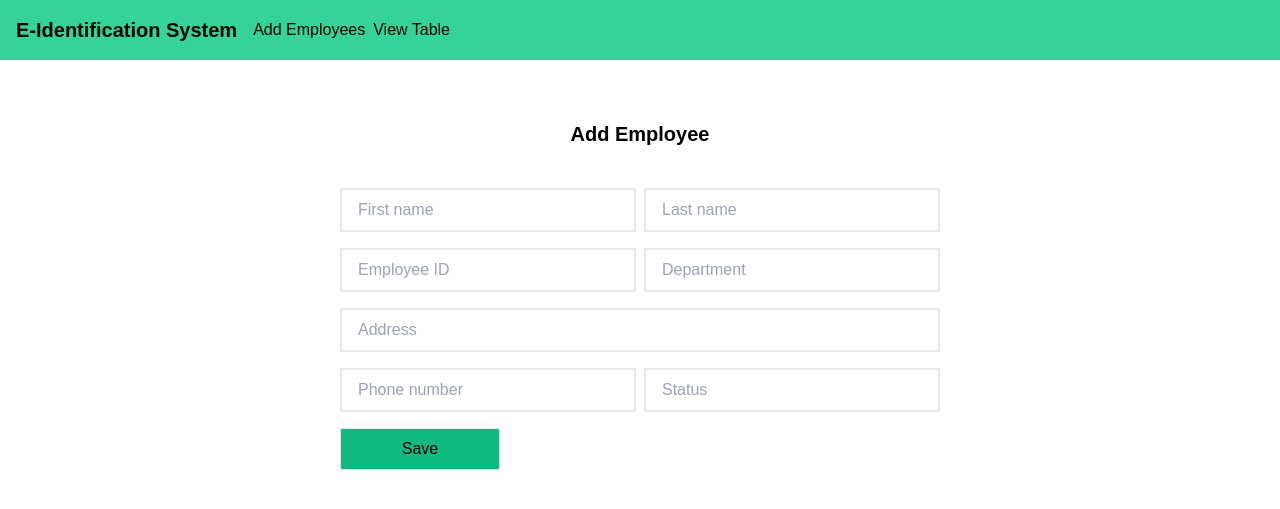
After one commit to jericViernes30/EAuthenticationSystem, a PHP site: page /add_employees.php in a window 1280 px wide. The commit adds this page. Shown: the top 509 px of the page. Run offline with PHP 8.4, Linux system fonts and the light colour scheme.

Commit message:
created add employee page

```diff
--- /dev/null
+++ b/public/add_employees.php
@@ -0,0 +1,74 @@
+<?php
+include 'database/db.php';
+if(isset($_POST['save'])){
+    $insert = "INSERT INTO employees (id, name, phone, status, department, address)
+    VALUES (?, ?, ?, ?, ?, ?)";
+
+    if ($prepareInsert = mysqli_prepare($con, $insert)) {
+        $first_name = $_POST['first_name'];
+        $last_name = $_POST['last_name'];
+        $name = $first_name . ' ' . $last_name;
+        $employee_id = $_POST['employee_id'];
+        $department = $_POST['department'];
+        $address = $_POST['address'];
+        $phone = $_POST['phone'];
+        $status = $_POST['status'];
+
+        mysqli_stmt_bind_param($prepareInsert, "ssssss", $employee_id, $name, $phone, $status, $department, $address);
+
+        // Step 4: Execute the prepared statement
+        if (mysqli_stmt_execute($prepareInsert)) {
+            header('location: home.php');
+        } else {
+            echo "Error: " . mysqli_error($con);
+        }
+
+        // Step 5: Close the statement
+        mysqli_stmt_close($prepareInsert);
+    }
+}
+?>
+<!DOCTYPE html>
+<html lang="en">
+<head>
+    <meta charset="UTF-8">
+    <meta name="viewport" content="width=device-width, initial-scale=1.0">
+    <title>Document</title>
+    <link rel="stylesheet" href="style.css">
+</head>
+<body>
+    <div class="flex gap-2 p-4 bg-emerald-400">
+        <h1 class="mr-2 text-xl font-semibold">E-Identification System</h1>
+        <button onclick="window.location.href='add_employees.php'">Add Employees</button>
+        <button onclick="window.location.href='home.php'">View Table</button>
+    </div>
+
+    <div class="w-2/4 mx-auto">
+        <div class="w-full text-center p-5">
+            <h1 class="mt-10 mb-10 text-xl font-bold">Add Employee</h1>
+            <form action="" method="POST">
+                <div class="w-full flex justify-evenly gap-2 mb-4">
+                    <input class="w-2/4 rounded-sm px-4 py-2 border-2" type="text" name="first_name" placeholder="First name">
+                    <input class="w-2/4 rounded-sm px-4 py-2 border-2" type="text" name="last_name" placeholder="Last name">
+                </div>
+                <div class="w-full flex justify-evenly gap-2 mb-4">
+                    <input class="w-2/4 rounded-sm px-4 py-2 border-2" type="text" name="employee_id" placeholder="Employee ID">
+                    <input class="w-2/4 rounded-sm px-4 py-2 border-2" type="text" name="department" placeholder="Department">
+                </div>
+                <div>
+                    <input class="w-full mb-4 rounded-sm px-4 py-2 border-2" type="text" name="address" placeholder="Address">
+                </div>
+                <div class="w-full flex justify-evenly gap-2 mb-4">
+                    <input class="w-2/4 rounded-sm px-4 py-2 border-2" type="tel" name="phone" placeholder="Phone number">
+                    <input class="w-2/4 rounded-sm px-4 py-2 border-2" type="text" name="status" placeholder="Status">
+                </div>
+                <div class="text-left">
+                    <button name="save" class="w-40 px-6 py-2 bg-emerald-500 border rounded-sm">
+                        Save
+                    </button>
+                </div>
+            </form>
+        </div>
+    </div>
+</body>
+</html>
--- /dev/null
+++ b/public/database/db.php
@@ -0,0 +1,13 @@
+<?php
+
+$host = 'localhost';
+$user = 'root';
+$password = '';
+$dbname = 'EAuthenticationSystem';
+
+$con = mysqli_connect($host, $user, $password, $dbname);
+// if(!$con){
+//     echo 'Database connection not established';
+// } else {
+//     echo 'Database connected succesfully';
+// }
--- a/public/index.php
+++ b/public/index.php
@@ -36,7 +36,7 @@
                     <div class="flex-grow-0 mx-5 text-xs text-gray-500">OR</div>
                     <div class="flex-grow bg bg-gray-300 h-1"></div>
                 </div>
-                <form class="flex flex-col" action="">
+                <form class="flex flex-col" action="home.php">
                     <input type="email" name="email" placeholder="example@gmail.com" class="w-full border rounded-3xl px-4 py-2 text-xs mb-3">
                     <input type="password" name="password" placeholder="Password" class="w-full border rounded-3xl px-4 py-2 text-xs mb-3">
                     <div class="w-full flex text-xs justify-between mb-5">
--- a/public/style.css
+++ b/public/style.css
@@ -593,52 +584,28 @@ html {
   margin-bottom: 1.25rem;
 }
 
-.mb-2 {
-  margin-bottom: 0.5rem;
+.mr-2 {
+  margin-right: 0.5rem;
 }
 
-.mb-1 {
-  margin-bottom: 0.25rem;
+.mt-8 {
+  margin-top: 2rem;
 }
 
-.mt-5 {
-  margin-top: 1.25rem;
+.mt-20 {
+  margin-top: 5rem;
 }
 
 .mt-10 {
   margin-top: 2.5rem;
 }
 
-.mt-8 {
-  margin-top: 2rem;
+.flex {
+  display: flex;
 }
 
-.mb-6 {
-  margin-bottom: 1.5rem;
-}
-
-.ml-2 {
-  margin-left: 0.5rem;
-}
-
-.mt-2 {
-  margin-top: 0.5rem;
-}
-
-.mt-4 {
-  margin-top: 1rem;
-}
-
-.mb-8 {
-  margin-bottom: 2rem;
-}
-
-.block {
-  display: block;
-}
-
-.flex {
-  display: flex;
+.table {
+  display: table;
 }
 
 .grid {
@@ -685,16 +640,12 @@ html {
   width: 100%;
 }
 
-.w-1\/3 {
-  width: 33.333333%;
+.w-2\/5 {
+  width: 40%;
 }
 
-.w-1\/4 {
-  width: 25%;
-}
-
-.w-1\/2 {
-  width: 50%;
+.w-40 {
+  width: 10rem;
 }
 
 .flex-grow {
@@ -735,12 +681,24 @@ html {
   justify-content: space-between;
 }
 
+.justify-evenly {
+  justify-content: space-evenly;
+}
+
 .gap-1 {
   gap: 0.25rem;
 }
 
+.gap-2 {
+  gap: 0.5rem;
+}
+
 .rounded-3xl {
   border-radius: 1.5rem;
+}
+
+.rounded-sm {
+  border-radius: 0.125rem;
 }
 
 .rounded-md {
@@ -797,9 +733,23 @@ html {
   border-width: 1px;
 }
 
+.border-2 {
+  border-width: 2px;
+}
+
+.bg-emerald-400 {
+  --tw-bg-opacity: 1;
+  background-color: rgb(52 211 153 / var(--tw-bg-opacity));
+}
+
 .bg-gray-300 {
   --tw-bg-opacity: 1;
   background-color: rgb(209 213 219 / var(--tw-bg-opacity));
+}
+
+.bg-green-100 {
+  --tw-bg-opacity: 1;
+  background-color: rgb(220 252 231 / var(--tw-bg-opacity));
 }
 
 .bg-green-300 {
@@ -817,53 +772,30 @@ html {
   background-color: rgb(255 255 255 / var(--tw-bg-opacity));
 }
 
-.bg-slate-50 {
+.bg-emerald-500 {
   --tw-bg-opacity: 1;
-  background-color: rgb(248 250 252 / var(--tw-bg-opacity));
+  background-color: rgb(16 185 129 / var(--tw-bg-opacity));
 }
 
-.bg-slate-100 {
-  --tw-bg-opacity: 1;
-  background-color: rgb(241 245 249 / var(--tw-bg-opacity));
+.p-10 {
+  padding: 2.5rem;
 }
 
-.bg-gray-200 {
-  --tw-bg-opacity: 1;
-  background-color: rgb(229 231 235 / var(--tw-bg-opacity));
+.p-3 {
+  padding: 0.75rem;
 }
 
-.bg-gray-100 {
-  --tw-bg-opacity: 1;
-  background-color: rgb(243 244 246 / var(--tw-bg-opacity));
+.p-4 {
+  padding: 1rem;
 }
 
-.bg-zinc-200 {
-  --tw-bg-opacity: 1;
-  background-color: rgb(228 228 231 / var(--tw-bg-opacity));
+.p-5 {
+  padding: 1.25rem;
 }
 
-.bg-emerald-100 {
-  --tw-bg-opacity: 1;
-  background-color: rgb(209 250 229 / var(--tw-bg-opacity));
-}
-
-.bg-emerald-50 {
-  --tw-bg-opacity: 1;
-  background-color: rgb(236 253 245 / var(--tw-bg-opacity));
-}
-
-.bg-green-100 {
-  --tw-bg-opacity: 1;
-  background-color: rgb(220 252 231 / var(--tw-bg-opacity));
-}
-
-.p-8 {
-  padding: 2rem;
-}
-
-.px-24 {
-  padding-left: 6rem;
-  padding-right: 6rem;
+.px-10 {
+  padding-left: 2.5rem;
+  padding-right: 2.5rem;
 }
 
 .px-4 {
@@ -906,12 +818,32 @@ html {
   padding-bottom: 1rem;
 }
 
-.pl-2 {
+.px-2 {
   padding-left: 0.5rem;
+  padding-right: 0.5rem;
+}
+
+.py-1 {
+  padding-top: 0.25rem;
+  padding-bottom: 0.25rem;
+}
+
+.px-6 {
+  padding-left: 1.5rem;
+  padding-right: 1.5rem;
+}
+
+.text-left {
+  text-align: left;
 }
 
 .text-center {
   text-align: center;
+}
+
+.text-2xl {
+  font-size: 1.5rem;
+  line-height: 2rem;
 }
 
 .text-sm {
```
Also changed, not shown: other parts of public/style.css (+25 -126 lines), public/home.php (added, +67 -0 lines).
